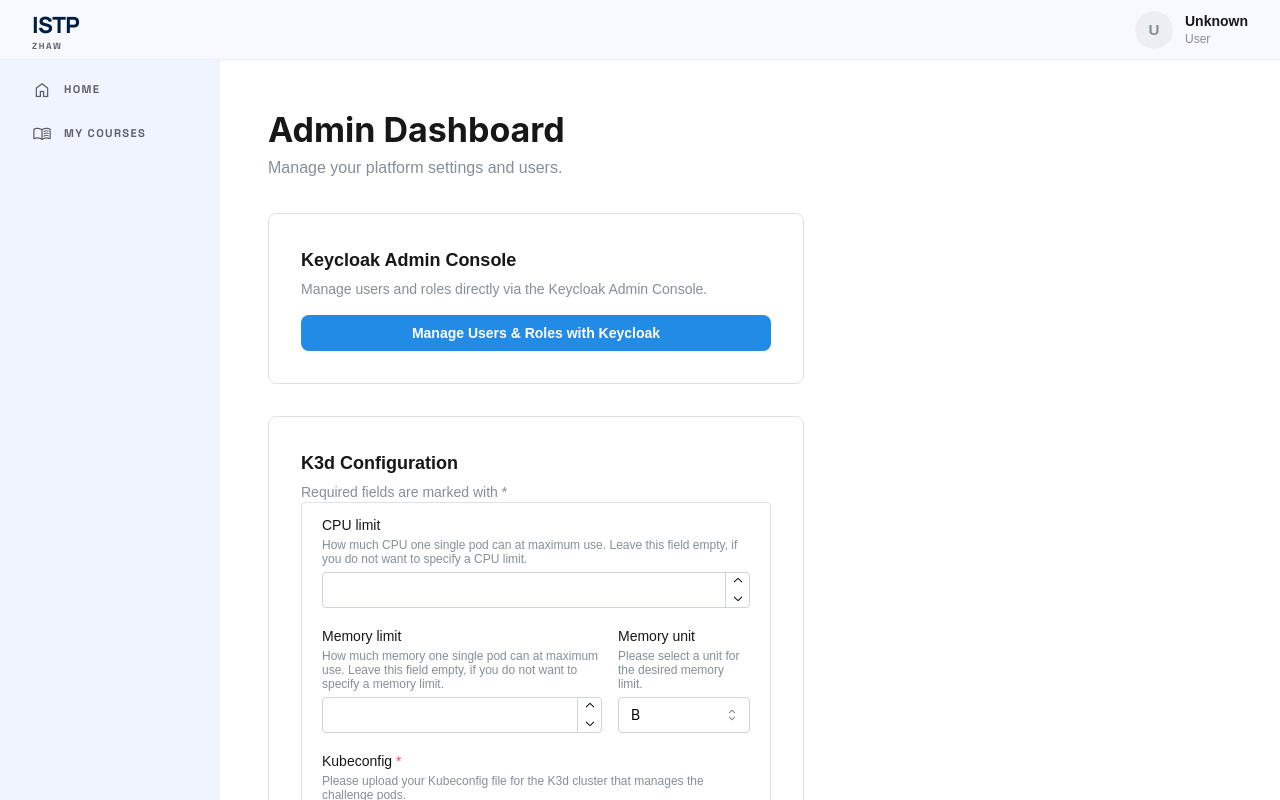
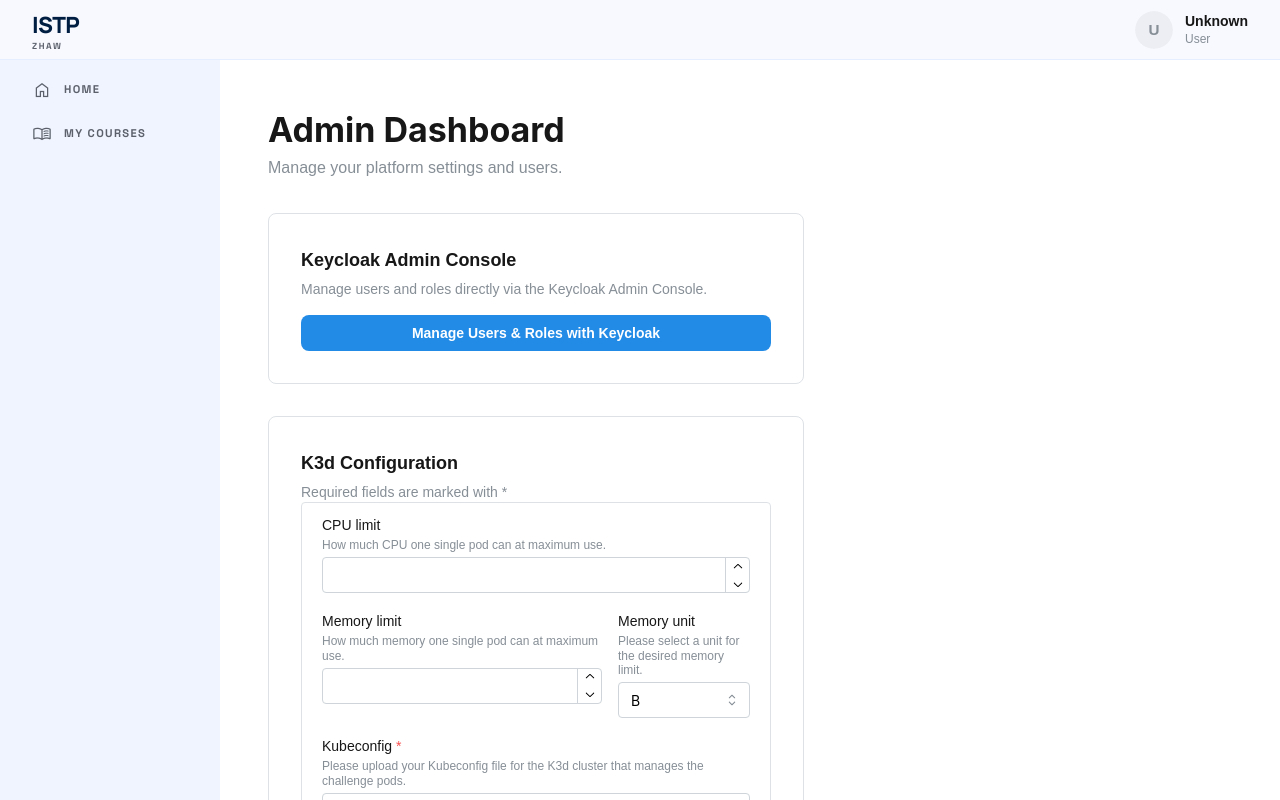
Before and after one commit to PM4-ISTP/PM4-IT24aWIN-ISTP, a Next.js app in the folder frontend/: page /dashboard/admin in a window 1280 px wide. Shown: the top 800 px of the page. Built offline with nearby package versions, Linux system fonts and the light colour scheme; no server answers.

Commit message:
Update input field descriptions

```diff
--- a/frontend/src/components/AdminConfigForm.tsx
+++ b/frontend/src/components/AdminConfigForm.tsx
@@ -144,7 +144,7 @@ export default function AdminConfigForm() {
             <NumberInput
               id="cpu-limit-input"
               label="CPU limit"
-              description="How much CPU one single pod can at maximum use. Leave this field empty, if you do not want to specify a CPU limit."
+              description="How much CPU one single pod can at maximum use."
               key={form.key(cpuLimitFormKey)}
               {...form.getInputProps(cpuLimitFormKey)}
               min={1}
@@ -159,7 +159,7 @@ export default function AdminConfigForm() {
             <NumberInput
               id="memory-limit-input"
               label="Memory limit"
-              description="How much memory one single pod can at maximum use. Leave this field empty, if you do not want to specify a memory limit."
+              description="How much memory one single pod can at maximum use."
               key={form.key(memoryLimitFormKey)}
               {...form.getInputProps(memoryLimitFormKey)}
               min={1}
```
